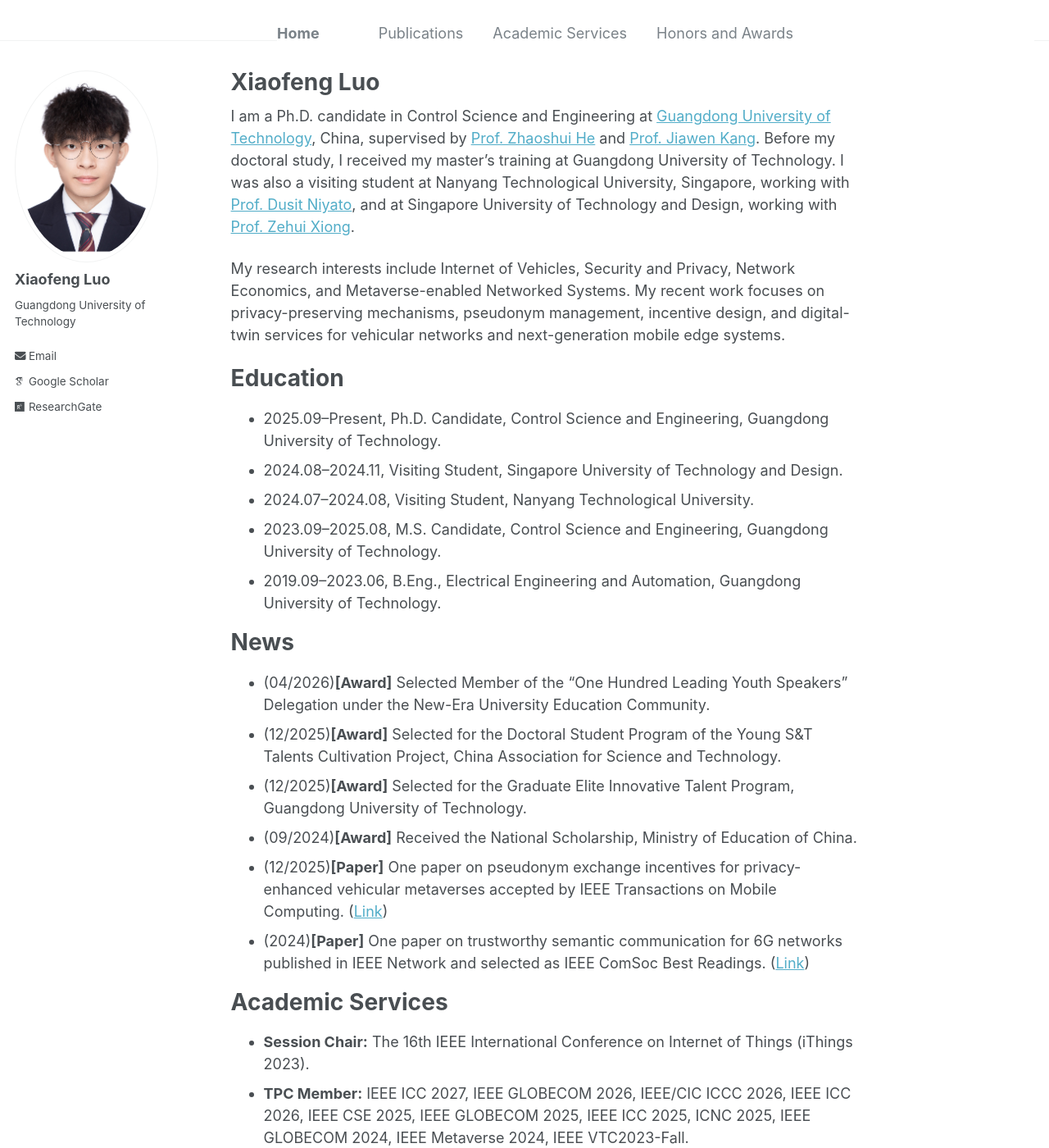
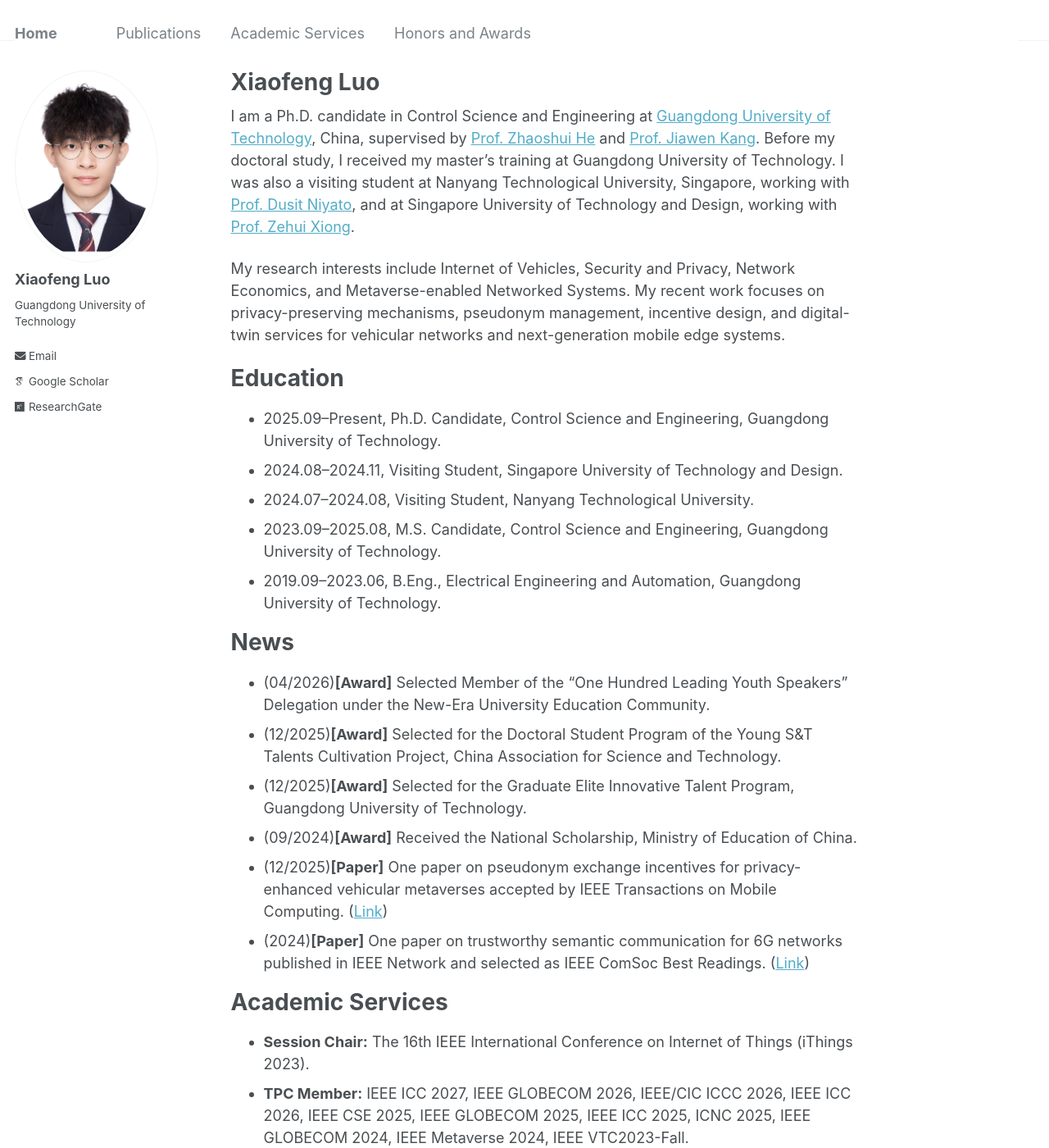
Before and after one commit to gdutxiaofengluo/gdutxiaofengluo.github.io, a Jekyll site: the page built from _pages/about.md, in a window 1280 px wide and 1400 px high. Shown: the whole window at 82% size. Built offline with Jekyll 4.4.1, drawn with Linux system fonts in a browser that asks for light colours; some web fonts are replaced.

Commit message:
Update _masthead.scss

```diff
--- a/_sass/_masthead.scss
+++ b/_sass/_masthead.scss
@@ -37,7 +37,7 @@
 }
 
 .masthead__menu {
-  margin-left: 320px;
+  margin-right: 20px;
 
   ul {
     margin: 0;
```
